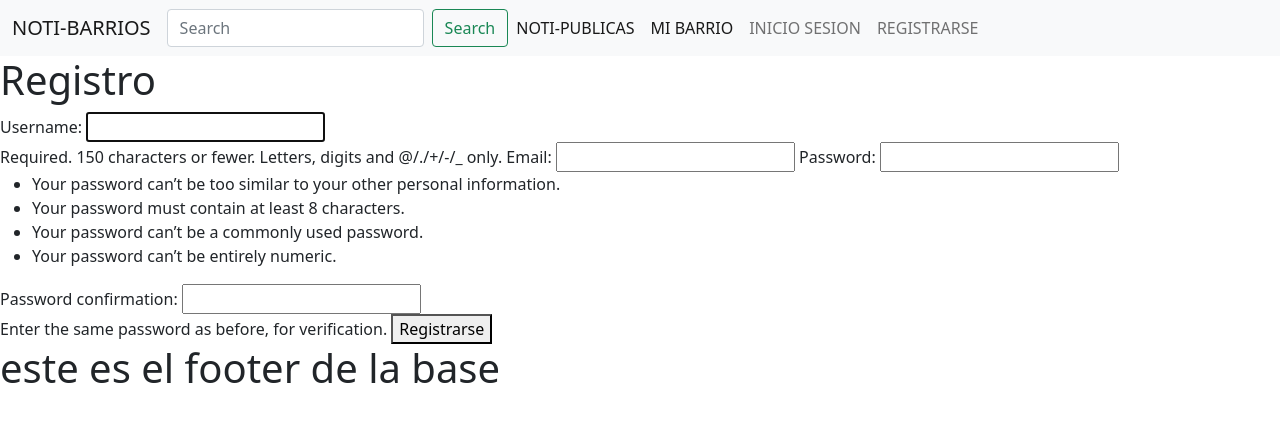
After one commit to PedroFassanelli/TP_IW_2022, a Django app: page /registro/ in a window 1280 px wide. The commit adds this page. Shown: the top 422 px of the page. Run offline with Django 4.2, Linux system fonts and the light colour scheme.

Commit message:
algunos cambios

```diff
--- a/NotiBarrio/NotiBarrio/urls.py
+++ b/NotiBarrio/NotiBarrio/urls.py
@@ -26,4 +26,6 @@ urlpatterns = [
     path('login/', views.login, name='login'),
     path('register/', views.register, name='register'),
     path('nuevapublicacion/', views.nuevaPublicacion, name='nuevapublicacion'),
+    path('registro/', views.register_request, name='registro'),
+    path('logueo/', views.login_request, name='logueo')
 ]
--- a/NotiBarrio/sitio/forms.py
+++ b/NotiBarrio/sitio/forms.py
@@ -1,6 +1,23 @@
 from django import forms
 from sitio.models import *
 from django.core.exceptions import ValidationError
+from django.contrib.auth.forms import UserCreationForm
+from django.contrib.auth.models import User
+
+class NewUserForm(UserCreationForm):
+    email = forms.EmailField(required=True)
+    class Meta:
+        model = User
+        fields = ('username', 'email', 'password1', 'password2')
+
+    def save(self, commit=True):
+        user = super(NewUserForm,self).save(commit=False)
+        user.email = self.cleaned_data['email']
+        if commit:
+            user.save()
+        return user
+
+
 
 class FromCrearUsuario(forms.Form):
     first_name = forms.CharField(max_length= 15, label='Nombre')
--- a/NotiBarrio/sitio/templates/base.html
+++ b/NotiBarrio/sitio/templates/base.html
@@ -29,10 +29,10 @@
                         <a class="nav-link active" aria-current="page" href="{% url 'mibarrio' %}">MI BARRIO</a>
                       </li>
                       <li class="nav-item">
-                        <a class="nav-link" href="{% url 'login' %}">INICIO SESION</a>
+                        <a class="nav-link" href="{% url 'logueo' %}">INICIO SESION</a>
                       </li>
                       <li class="nav-item">
-                        <a class="nav-link" href="{% url 'register' %}">REGISTRARSE</a>
+                        <a class="nav-link" href="{% url 'registro' %}">REGISTRARSE</a>
                       </li>
                     </ul>
                   </div>
--- a/NotiBarrio/sitio/templates/homepage.html
+++ b/NotiBarrio/sitio/templates/homepage.html
@@ -10,7 +10,7 @@
         <p><a href="{% url 'logout' %}">Cerrar Sesión</a></p>
     {% else %}
         <p>No estas logueado</p>
-        <a href="{% url 'login' %}" class="btn btn-secondary">Iniciar Sesión</a>
+        <a href="{% url 'logueo' %}" class="btn btn-secondary">Iniciar Sesión</a>
     {% endif %}
 </div>
 {% endblock %}
--- /dev/null
+++ b/NotiBarrio/sitio/templates/registro.html
@@ -0,0 +1,18 @@
+{% extends "base.html" %}
+
+{% block namepage %}Register{% endblock %}
+
+{% block contents %}
+
+<!--Registro-->
+<div>
+    <h1>Registro</h1>
+    <form action="" method="POST">
+        {% csrf_token %}
+        {{register_form}}
+        <button type="submit">Registrarse</button>
+    </form>
+
+</div>
+
+{% endblock %}
--- a/NotiBarrio/sitio/views.py
+++ b/NotiBarrio/sitio/views.py
@@ -1,15 +1,50 @@
 from multiprocessing import context
 from django.shortcuts import render, redirect
 from django.contrib import auth, messages
-from django.contrib.auth import authenticate
+from django.contrib.auth import authenticate, login
 from django.contrib.auth.models import User
 from sitio.models import *
 from sitio.forms import *
 from django.contrib.auth.decorators import login_required
+from .forms import NewUserForm
+from django.contrib.auth.forms import AuthenticationForm
+from django.http import HttpResponse, HttpResponseRedirect
+
+def register_request(request):
+    if request.method == "POST":
+        form = NewUserForm(request.POST)
+        if form.is_valid():
+            user = form.save()
+            login(request, user)
+            messages.success(request, "Registro completado.")
+            return redirect('homepage')
+        messages.error(request, "Datos inválidos.")
+    form = NewUserForm()
+    return render(request=request, template_name='registro.html', context={"register_form":form})
+
+def login_request(request):
+    if request.method =="POST":
+        form = AuthenticationForm(request, data=request.POST)
+        if form.is_valid():
+            username = form.cleaned_data.get('username')
+            password = form.cleaned_data.get('password')
+            user = authenticate(username=username, password=password)
+            if user is not None:
+                login(request, user)
+                messages.info(request, f"Ya estas loguado como {username}.")
+                return redirect('homepage')
+            else:
+                messages.error(request,"Usuario o contraseña inválido.")
+        else:
+            messages.error(request, "Usuario o contraseña inválido.")
+    form = AuthenticationForm()
+    return render(request=request, template_name="logueo.html", context={"login_form":form})
+
 
 def homepage(request):
     return render(request, 'homepage.html', {})
 
+'''
 def login(request):
     if not request.user.is_authenticated:
         if request.method == 'POST':
@@ -44,7 +79,7 @@ def login(request):
         return render(request, 'login.html', context)
     else:
         return redirect('homepage')
-
+'''
 def register(request):
     if not request.user.is_authenticated:
         if request.method == 'POST':
@@ -82,10 +117,10 @@ def register(request):
 def notipublicas(request):
     return render(request, 'noticiaspublicas.html', {})
 
-@login_required(login_url= 'login')
+@login_required(login_url= 'logueo')
 def mibarrio(request):
     return render(request, 'mibarrio.html', {})
 
-@login_required(login_url= 'login')
+@login_required(login_url= 'logueo')
 def nuevaPublicacion(request):
     return render(request, 'nueva_publicacion.html', {})
```
Also changed, not shown: NotiBarrio/sitio/templates/logueo.html (added, +18 -0 lines).
